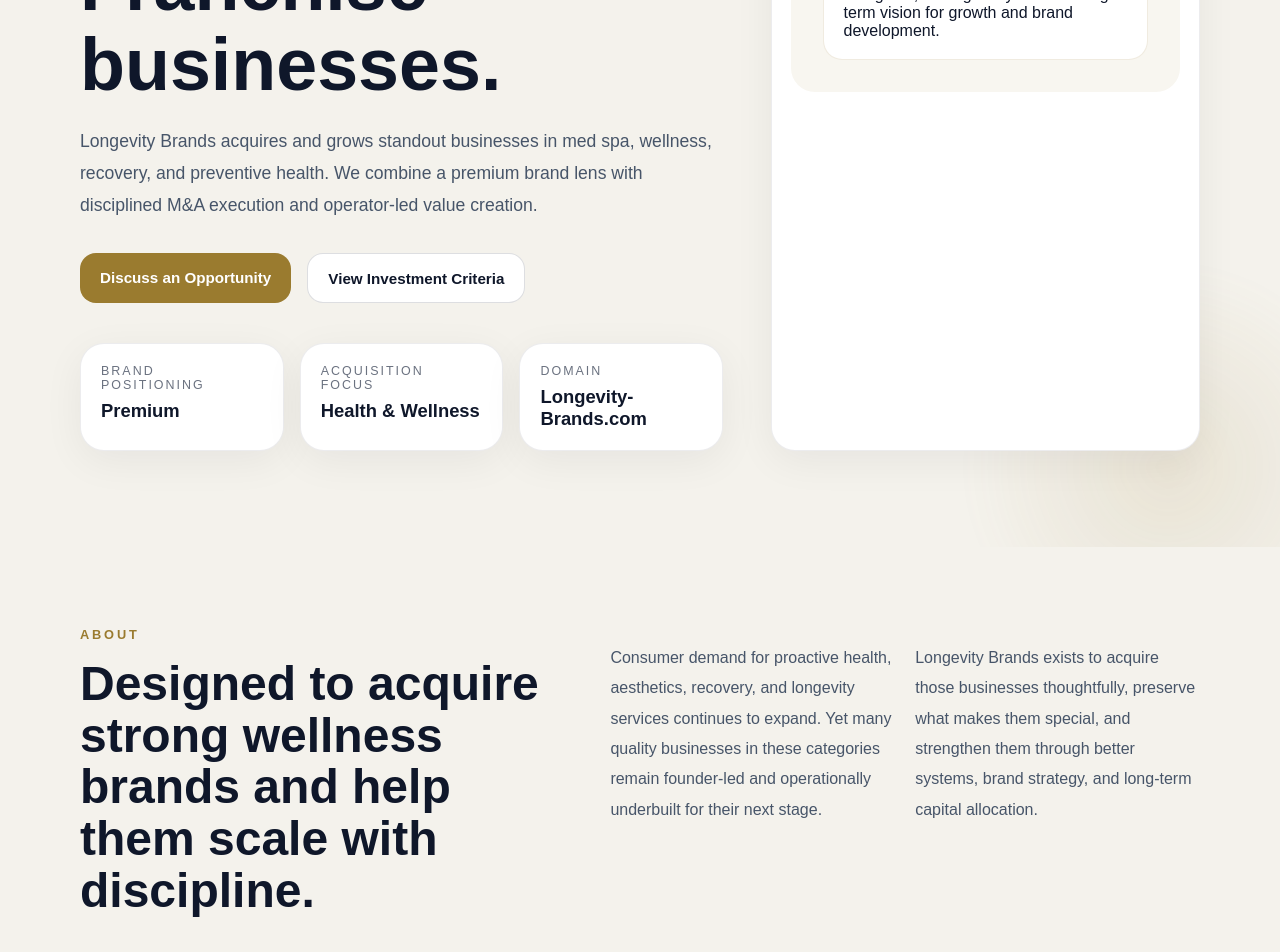
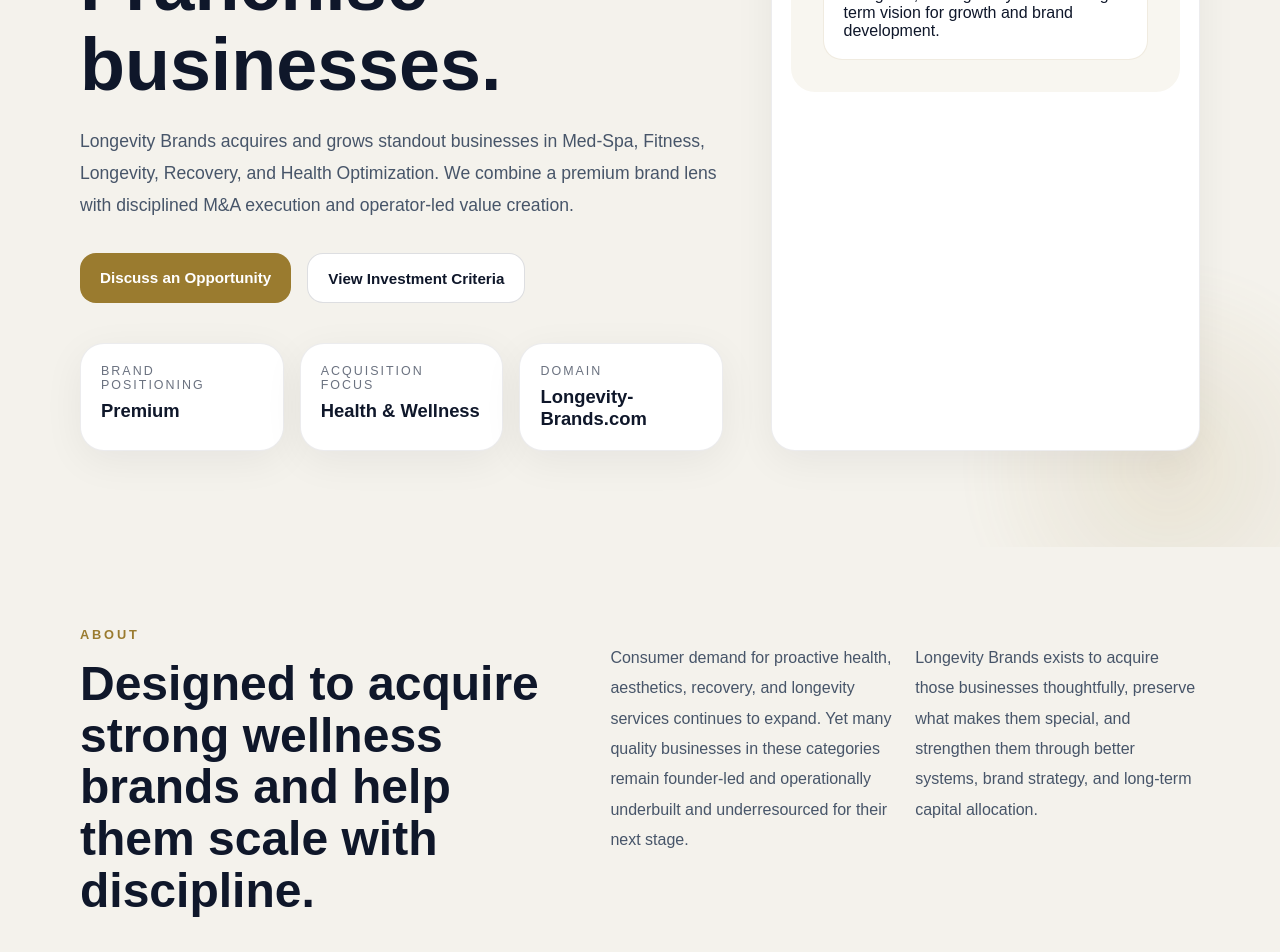
Before and after one commit to ecretro/longevity-brands-site, a Next.js app: page / in a window 1280 px wide. Shown: the part 840-1792 px from the top of the page. Built offline with nearby package versions, Linux system fonts and the light colour scheme.

Commit message:
Update page.js
EC touch up 10pm

```diff
--- a/app/page.js
+++ b/app/page.js
@@ -58,10 +58,10 @@
           <div className="container hero-grid">
             <div>
               <div className="pill">Acquisition platform for modern wellness</div>
-              <h1>Building a leading portfolio of Longevity,Med-Spa, Recovery, Wellness, Fitness, and Franchise businesses.</h1>
+              <h1>Building a leading portfolio of Longevity, Med-Spa, Recovery, Wellness, Fitness, and Franchise businesses.</h1>
               <p className="lead">
-                Longevity Brands acquires and grows standout businesses in med spa, wellness, recovery,
-                and preventive health. We combine a premium brand lens with disciplined M&amp;A execution
+                Longevity Brands acquires and grows standout businesses in Med-Spa, Fitness, Longevity, Recovery,
+                and Health Optimization. We combine a premium brand lens with disciplined M&amp;A execution
                 and operator-led value creation.
               </p>
               <div className="cta-row">
@@ -116,7 +116,7 @@
               <p>
                 Consumer demand for proactive health, aesthetics, recovery, and longevity services continues
                 to expand. Yet many quality businesses in these categories remain founder-led and operationally
-                underbuilt for their next stage.
+                underbuilt and underresourced for their next stage.
               </p>
               <p>
                 Longevity Brands exists to acquire those businesses thoughtfully, preserve what makes them
```
